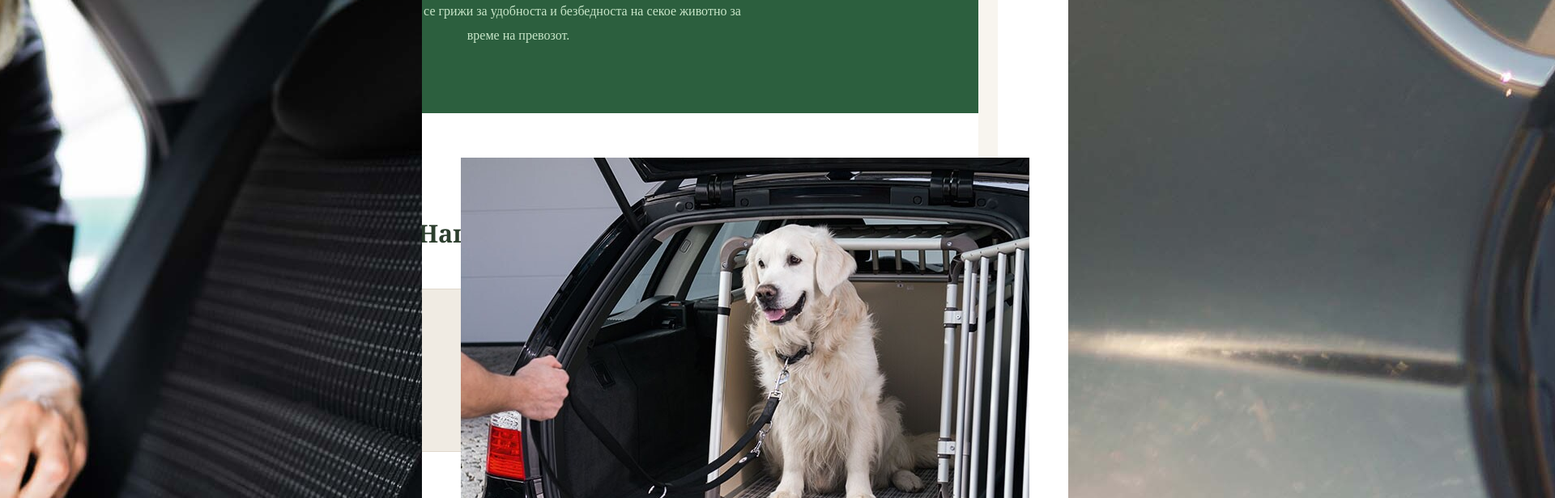
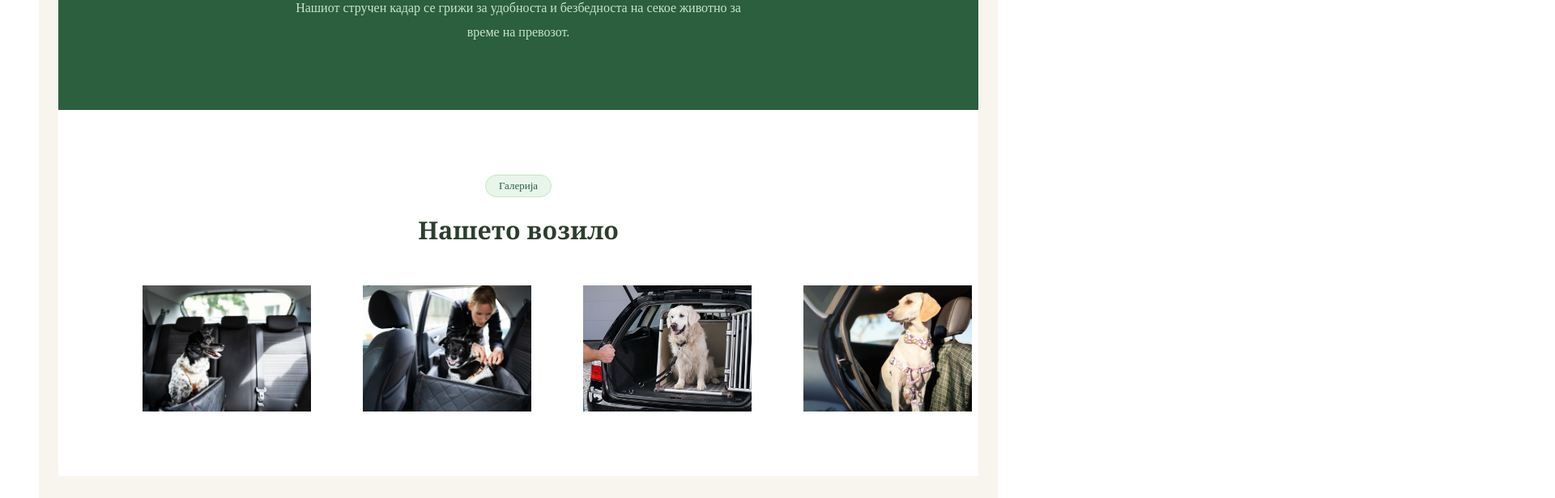
Before and after one commit to DanevskiM/PawPal, an Angular app in the folder frontend/: page /uslugi/transport in a window 1280 px wide. Shown: the part 2020-2636 px from the top of the page at 81% size, 1920 px wide, since content can reach past the window. Built offline with nearby package versions, Linux system fonts and the light colour scheme.

Commit message:
sliki popraveni transport

```diff
--- a/frontend/src/app/pages/uslugi/transport/transport.css
+++ b/frontend/src/app/pages/uslugi/transport/transport.css
@@ -7,6 +7,7 @@
   max-width: 1100px;
   margin: 0 auto;
   padding: 0 2rem;
+
 }
 
 .section {
@@ -17,7 +18,6 @@
   background: #ffffff;
 }
 
-/* HERO */
 .hero {
   background: linear-gradient(135deg, #2C5F3E 0%, #1e4a2d 100%);
   padding: 6rem 2rem;
@@ -73,7 +73,6 @@
   box-shadow: 0 8px 20px rgba(0,0,0,0.2);
 }
 
-/* TWO COL */
 .two-col {
   display: grid;
   grid-template-columns: 1fr 1fr;
@@ -100,26 +99,14 @@
   overflow: hidden;
 }
 
-.img-placeholder {
-  background: #f0ebe3;
-  border-radius: 16px;
-  height: 300px;
-  display: flex;
-  align-items: center;
-  justify-content: center;
-  color: #bbb;
-  font-size: 14px;
-  border: 1px solid #e0d8cc;
-}
-
 .img-real {
   width: 100%;
   height: 300px;
   object-fit: cover;
   border-radius: 16px;
+  display: block;
 }
 
-/* SECTION HEADER */
 .section-header {
   text-align: center;
   margin-bottom: 3rem;
@@ -149,7 +136,6 @@
   font-size: 14px;
 }
 
-/* PRICE TABLE */
 .price-table {
   background: #ffffff;
   border-radius: 16px;
@@ -205,7 +191,6 @@
   text-align: center;
 }
 
-/* QUOTE */
 .quote-section {
   background: #2C5F3E;
   padding: 5rem 0;
@@ -230,7 +215,35 @@
   line-height: 1.9;
 }
 
-/* KONTAKT */
+.gallery-grid {
+  display: grid;
+  grid-template-columns: repeat(4, 1fr);
+  gap: 1rem;
+  width: 100%;
+}
+
+.gallery-item {
+  overflow: hidden;
+  aspect-ratio: 4/3;
+  cursor: pointer;
+  transition: opacity 0.2s;
+  min-width: 0;
+  max-width: 100%;
+  border: none;
+}
+
+.gallery-item img {
+  width: 100%;
+  height: 100%;
+  object-fit: cover;
+  display: block;
+}
+.gallery-item:hover {
+  opacity: 0.8;
+}
+
+
+
 .kontakt-section {
   padding: 4rem 0;
 }
@@ -297,27 +310,3 @@
   background: #2C5F3E;
   color: #ffffff;
 }
-
-.gallery-grid {
-  display: grid;
-  grid-template-columns: repeat(4, 1fr);
-  gap: 1rem;
-}
-
-.gallery-item {
-  background: #f0ebe3;
-  border-radius: 12px;
-  height: 200px;
-  display: flex;
-  align-items: center;
-  justify-content: center;
-  color: #bbb;
-  font-size: 13px;
-  border: 1px solid #e0d8cc;
-  cursor: pointer;
-  transition: opacity 0.2s;
-}
-
-.gallery-item:hover {
-  opacity: 0.8;
-}
--- a/frontend/src/app/pages/uslugi/transport/transport.html
+++ b/frontend/src/app/pages/uslugi/transport/transport.html
@@ -19,7 +19,7 @@
         <p>Кучињата се превезуваат во специјално изработено и лиценцирано возило од страна на стручен кадар. Безбедноста и удобноста на вашиот миленик е наш приоритет.</p>
       </div>
       <div class="img-block">
-        <img src="assets/iStock-1278209333-2.jpg" alt="опис" class="img-real">
+        <img src="assets/iStock-1278209333-2.jpg" alt="транспорт" class="img-real">
       </div>
     </div>
   </section>
@@ -34,53 +34,44 @@
       </div>
 
       <div class="price-table">
-
         <div class="price-row header-row">
           <div>Растојание</div>
           <div>Цена по правец</div>
           <div>Напомена</div>
         </div>
-
         <div class="price-row">
           <div>До 3 км</div>
           <div class="price-val">180 ден</div>
           <div>Работни денови</div>
         </div>
-
         <div class="price-row">
           <div>3 км — 5 км</div>
           <div class="price-val">200 ден</div>
           <div>Работни денови</div>
         </div>
-
         <div class="price-row">
           <div>5 км — 7 км</div>
           <div class="price-val">300 ден</div>
           <div>Работни денови</div>
         </div>
-
         <div class="price-row">
           <div>7 км — 15 км</div>
           <div class="price-val">400 ден</div>
           <div>Работни денови</div>
         </div>
-
         <div class="price-row highlight">
           <div>Цел Скопје</div>
           <div class="price-val">400 ден</div>
           <div>Викенди</div>
         </div>
-
         <div class="price-row highlight">
           <div>Цел Скопје</div>
           <div class="price-val">500 ден</div>
           <div>Неработни денови и празници</div>
         </div>
-
       </div>
 
       <p class="table-note">* Цените се наведени по еден правец. За повратен превоз цената се удвојува.</p>
-
     </div>
   </section>
 
@@ -101,11 +92,19 @@
         <span class="badge-green">Галерија</span>
         <h2>Нашето возило</h2>
       </div>
+      <div class="gallery-grid">
         <div class="gallery-item">
-  <img src="assets/Downloader.la-63f749b0c0666-1024x675.jpg" alt="тренинг 1">
-    <img src="assets/iStock-1278209333-2.jpg" alt="тренинг 2">
-    <img src="assets/Ratgeber-Hund_Reisen_Auto_1200x527.jpg" alt="тренинг 3">
-    <img src="assets/YnUW9xMAAO5nHSi0.jpeg" alt="тренинг 4">
+          <img src="assets/Downloader.la-63f749b0c0666-1024x675.jpg" alt="транспорт 1">
+        </div>
+        <div class="gallery-item">
+          <img src="assets/iStock-1278209333-2.jpg" alt="транспорт 2">
+        </div>
+        <div class="gallery-item">
+          <img src="assets/Ratgeber-Hund_Reisen_Auto_1200x527.jpg" alt="транспорт 3">
+        </div>
+        <div class="gallery-item">
+          <img src="assets/YnUW9xMAAO5nHSi0.jpeg" alt="транспорт 4">
+        </div>
       </div>
     </div>
   </section>
```
Lines whose indentation alone changed are shown as unchanged.
